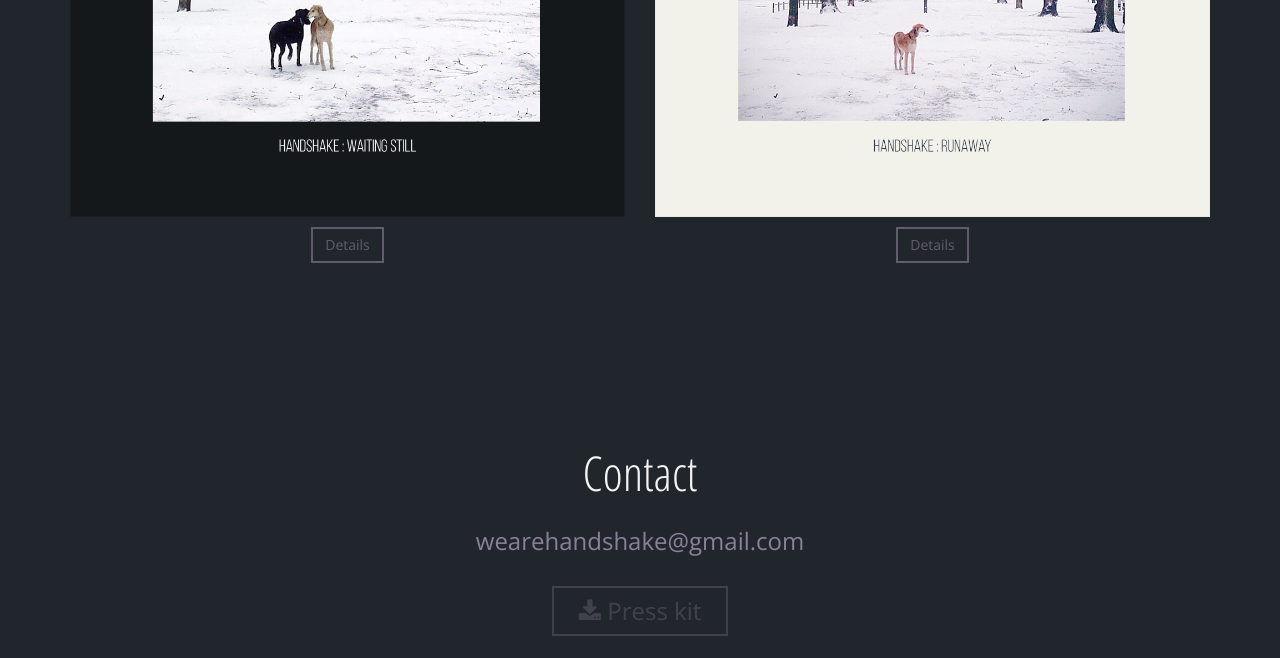
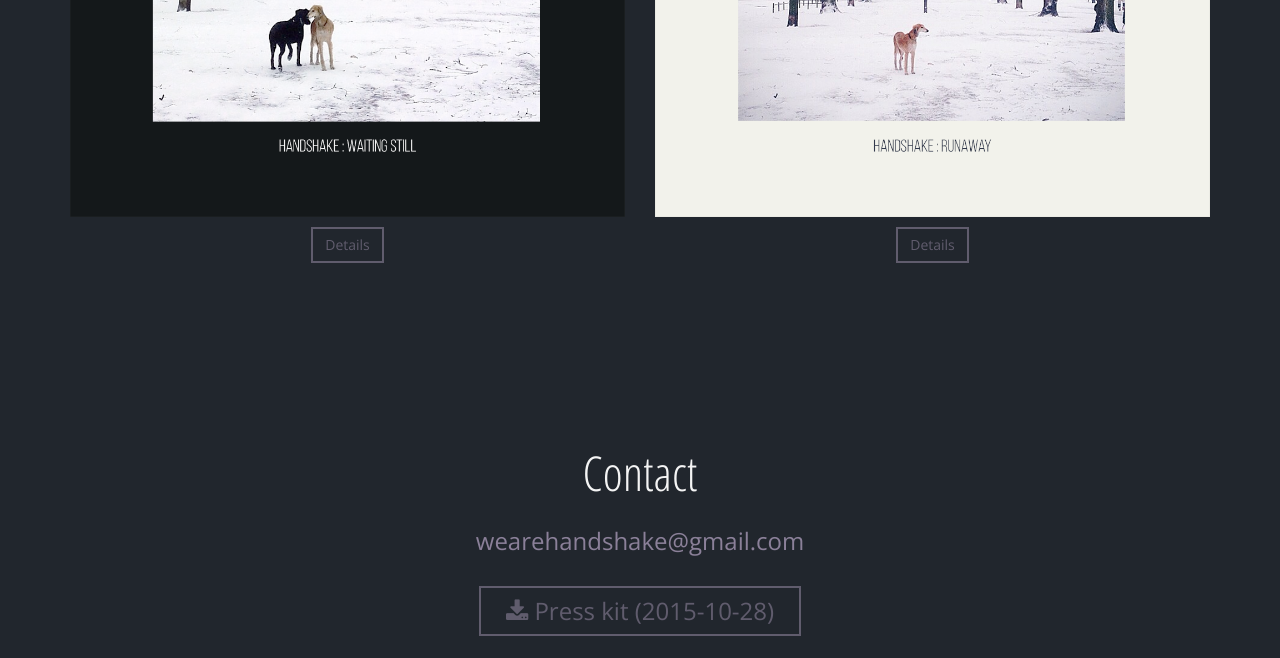
Before and after one commit to wearehandshake/wearehandshake.github.io, a plain HTML site: page index.html in a window 1280 px wide. Shown: the part 1675-2333 px from the top of the page. Drawn offline with nearby package versions, Linux system fonts and the light colour scheme.

Commit message:
added presskit

```diff
--- a/index.html
+++ b/index.html
@@ -175,7 +175,7 @@
           <a class="fnarrow fbig" href="mailto:wearehandshake@gmail.com">wearehandshake@gmail.com</a>
         </div>
         <div class="mb-sm">
-          <a class="btn btn-ghost fnarrow fbig mt-xs mb-xs disabled" style="opacity: 0.3;" href="presskit.zip">&nbsp;&nbsp;<i class="fa fa-download"></i> Press kit&nbsp;&nbsp;</a>
+          <a class="btn btn-ghost fnarrow fbig mt-xs mb-xs" href="/media/documents/presskit-20151028.zip">&nbsp;&nbsp;<i class="fa fa-download"></i> Press kit (2015-10-28)&nbsp;&nbsp;</a>
         </div>
         <div class="mb-md">
           <a class="fnarrow" href="https://soundcloud.com/handshake-music-project" target="_blank"><i class="fa fa-soundcloud"></i> Soundcloud</a>&emsp;&emsp;&emsp;
```
Also changed, not shown: 1 other file.
